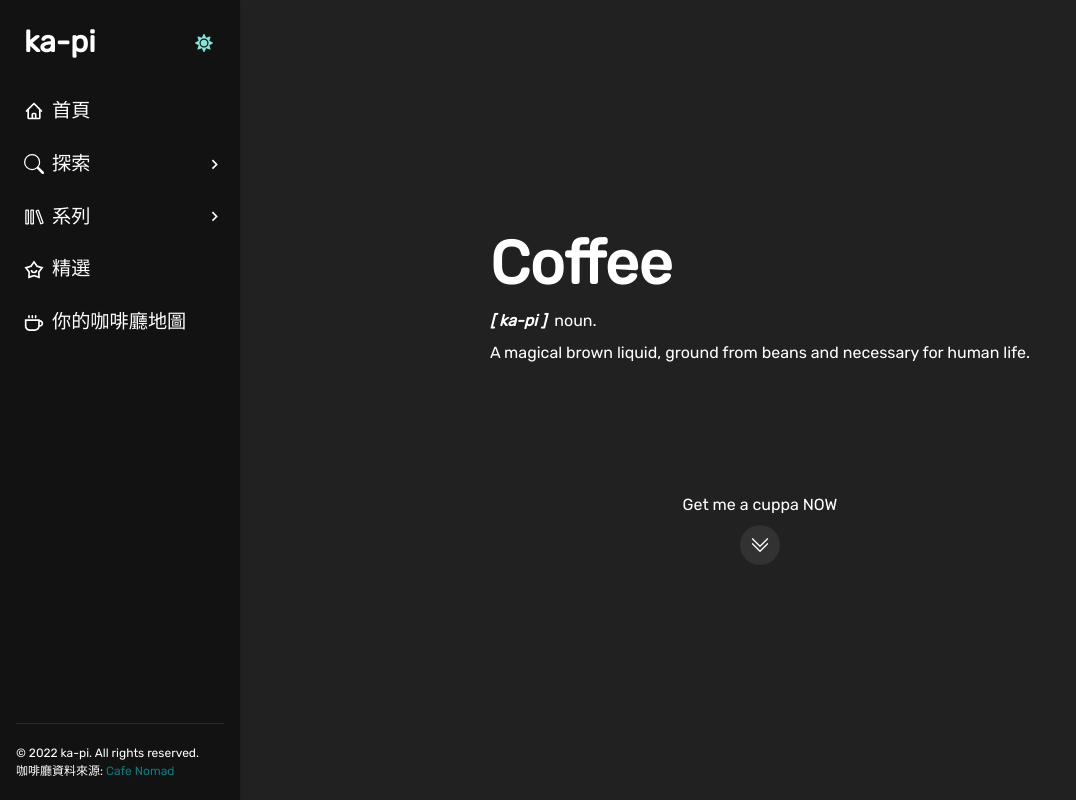
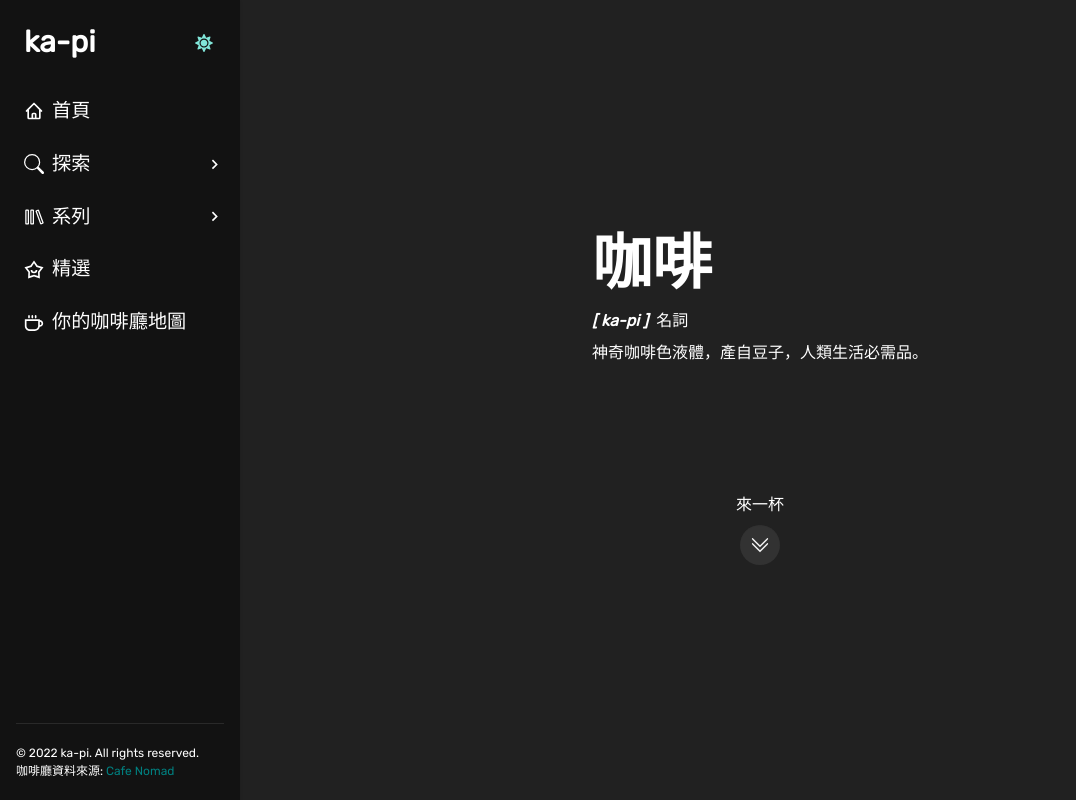
Before and after one commit to ellenchialin/ka-pi, a React (Create React App) app: page / in a window 1280 px wide. Shown: the top 800 px of the page, without its empty margins (0-1076 px from the left). Built offline with nearby package versions, Linux system fonts and the light colour scheme; no server answers.

Commit message:
Translate intro

```diff
--- a/src/components/Intro.js
+++ b/src/components/Intro.js
@@ -24,17 +24,15 @@ function Intro({ handleScroll }) {
       mb="12"
     >
       <Text fontSize={{ base: '40px', md: '60px' }} fontWeight="bold">
-        Coffee
+        咖啡
       </Text>
       <HStack mb="2">
         <Text as="i" fontWeight="bold">{`[ ka-pi ]`}</Text>
-        <Text>noun.</Text>
+        <Text>名詞</Text>
       </HStack>
-      <Text>
-        A magical brown liquid, ground from beans and necessary for human life.
-      </Text>
+      <Text>神奇咖啡色液體，產自豆子，人類生活必需品。</Text>
       <VStack mt="32">
-        <Text>Get me a cuppa NOW</Text>
+        <Text>來一杯</Text>
         <IconButton
           icon={<BsChevronDoubleDown />}
           fontSize="20px"
```
